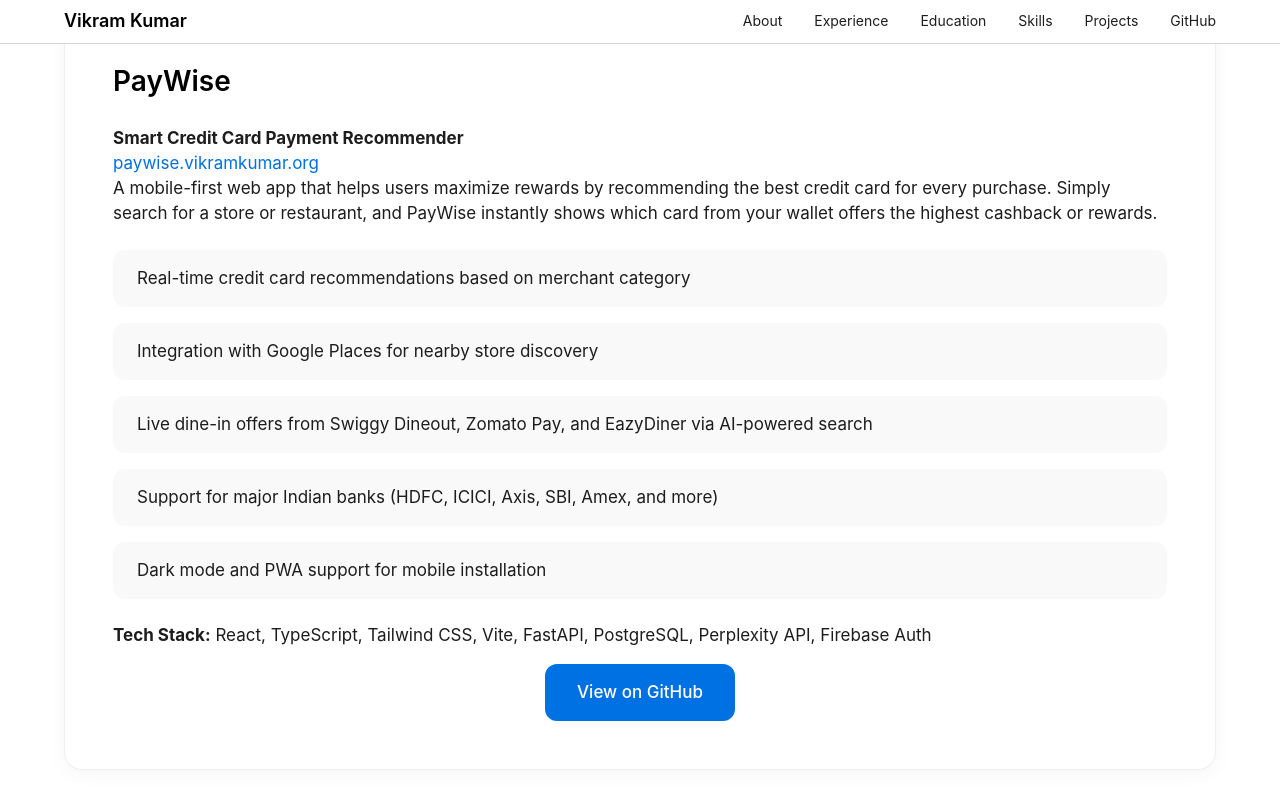
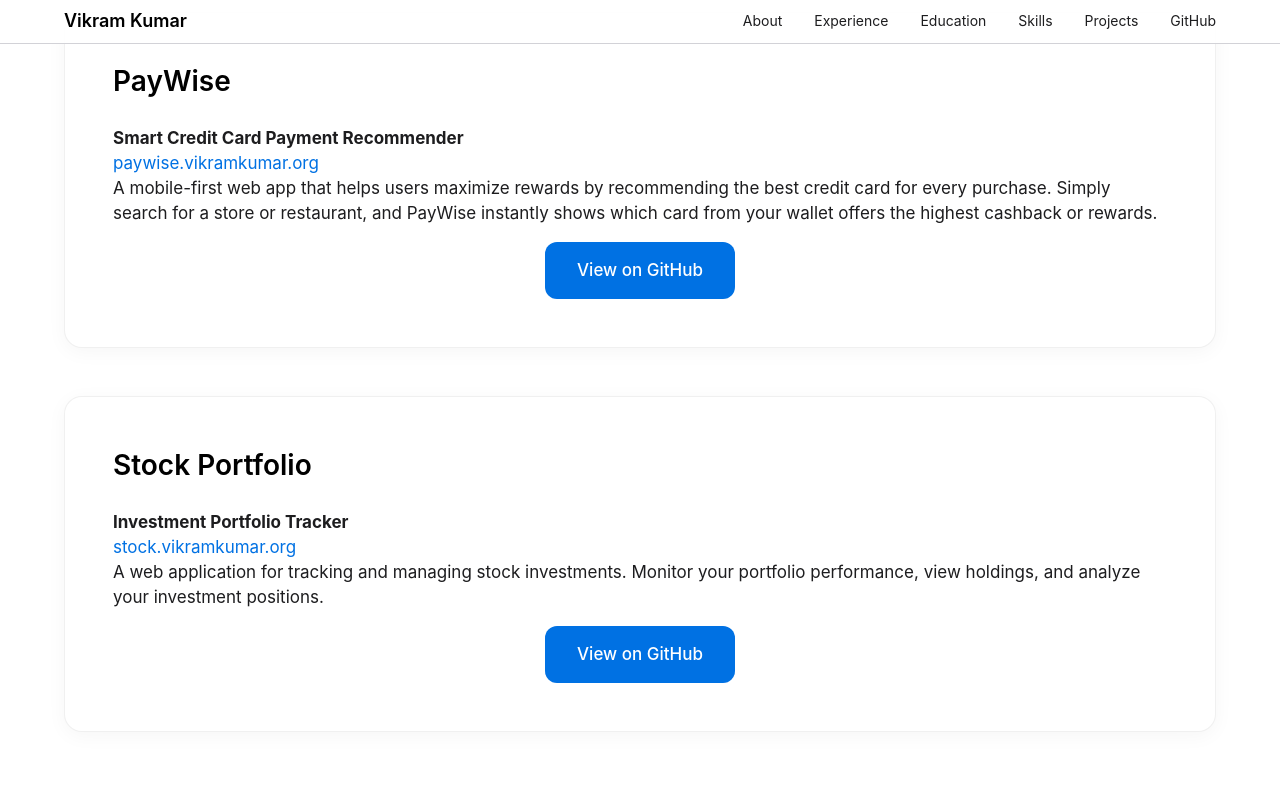
Before and after one commit to coolviki/coolviki.github.io, a Jekyll site: the page built from index.md, in a window 1280 px wide and 900 px high, scrolled down 5168 px. Shown: the top 809 px of the window. Built offline with Jekyll 4.4.1, drawn with Linux system fonts in a browser that asks for light colours; some web fonts are replaced.

Commit message:
Add Stock Portfolio project to Projects section
Co-Authored-By: Claude Opus 4.5 <noreply@anthropic.com>

```diff
--- a/index.md
+++ b/index.md
@@ -120,18 +120,20 @@ title: Vikram Kumar - Professional Profile
 
         <p style="margin-bottom: 16px;">A mobile-first web app that helps users maximize rewards by recommending the best credit card for every purchase. Simply search for a store or restaurant, and PayWise instantly shows which card from your wallet offers the highest cashback or rewards.</p>
 
-        <ul class="feature-list">
-            <li>Real-time credit card recommendations based on merchant category</li>
-            <li>Integration with Google Places for nearby store discovery</li>
-            <li>Live dine-in offers from Swiggy Dineout, Zomato Pay, and EazyDiner via AI-powered search</li>
-            <li>Support for major Indian banks (HDFC, ICICI, Axis, SBI, Amex, and more)</li>
-            <li>Dark mode and PWA support for mobile installation</li>
-        </ul>
+        <div class="github-links" style="margin-top: 16px;">
+            <a href="https://github.com/coolviki/paywise" target="_blank" class="github-button">View on GitHub</a>
+        </div>
+    </div>
 
-        <p style="margin-top: 16px;"><strong>Tech Stack:</strong> React, TypeScript, Tailwind CSS, Vite, FastAPI, PostgreSQL, Perplexity API, Firebase Auth</p>
+    <div class="card-section">
+        <h3 class="card-title">Stock Portfolio</h3>
+        <p><strong>Investment Portfolio Tracker</strong><br>
+        <a href="https://stock.vikramkumar.org" target="_blank">stock.vikramkumar.org</a></p>
+
+        <p style="margin-bottom: 16px;">A web application for tracking and managing stock investments. Monitor your portfolio performance, view holdings, and analyze your investment positions.</p>
 
         <div class="github-links" style="margin-top: 16px;">
-            <a href="https://github.com/coolviki/paywise" target="_blank" class="github-button">View on GitHub</a>
+            <a href="https://github.com/coolviki/stock-portfolio-app" target="_blank" class="github-button">View on GitHub</a>
         </div>
     </div>
 </section>
```
